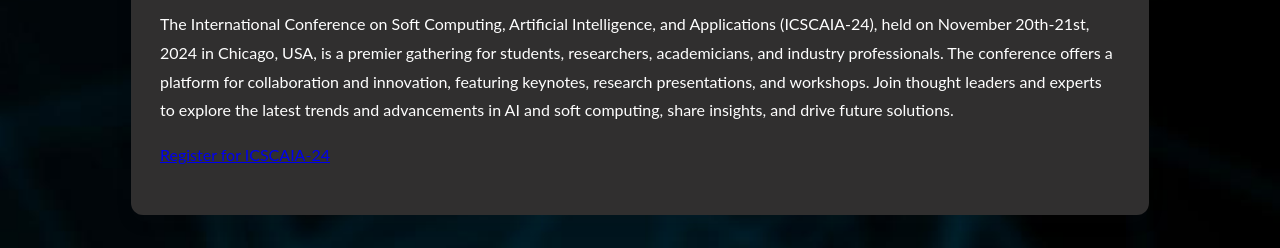
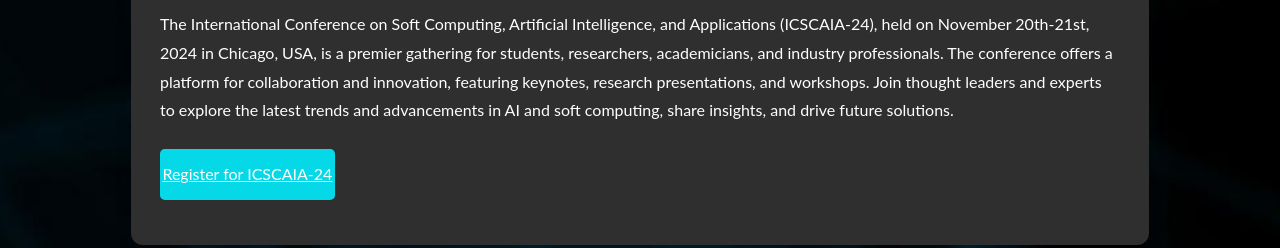
Before and after one commit to Spopli08/webdev_project2, a plain HTML site: page ai_conferences.html in a window 1280 px wide. Shown: the part 563-811 px from the top of the page. Drawn offline with Linux system fonts and the light colour scheme.

Commit message:
Added register class and button

```diff
--- a/ai_conferences.html
+++ b/ai_conferences.html
@@ -18,21 +18,21 @@
   <h2>1. International Conference on Soft Computing, Artificial Intelligence and Applications(ICSCAIA-24)</h2>
   <img src="media/ICSCAIA-24.png" alt="Banner for The International Conference on Soft Computing, Artificial Intelligence, and Applications on November 20th-21st. AI conference for studnets, researchers and industry professionals">
   <p>The International Conference on Soft Computing, Artificial Intelligence, and Applications (ICSCAIA-24), held on November 20th-21st, 2024 in Chicago, USA, is a premier gathering for students, researchers, academicians, and industry professionals. The conference offers a platform for collaboration and innovation, featuring keynotes, research presentations, and workshops. Join thought leaders and experts to explore the latest trends and advancements in AI and soft computing, share insights, and drive future solutions.</p>
-  <p><a href="https://researchfoundation.net/event/registration.php?id=2604936">Register for ICSCAIA-24</a></p>
+  <p><a href="https://researchfoundation.net/event/registration.php?id=2604936" class="register">Register for ICSCAIA-24</a></p>
   </section>
 
   <section class = "conferences">
   <h2>2. International Conference on Application of Artificial Intelligence and Internet of Things on Management, Science and Technology (ICAAIITMST-24)</h2>
   <img src="media/ICAAIITMST-24.png" alt="Banner for the International Conference on AI and IoT in Management, Science, and Technology 2024, showing event details and conference logo">
   <p>The International Conference on Application of Artificial Intelligence and Internet of Things on Management, Science, and Technology (ICAAIITMST-2024) is a conference about exploring the latest developments in AI and IoT and their impact on management, science, and technology. Held on December 30th-31st, 2024 in Chicago, USA, the conference will bring together over 500 participants, including students, academics, researchers, and industry professionals. Attendees will engage in keynote lectures, poster presentations, symposia, workshops, and networking opportunities. The event aims to bridge the gap between theory and practice, providing a platform for sharing research, discussing challenges, and advancing global progress in AI and IoT.</p>
-  <p><a href="https://iiter.org/conf/reg.php?id=2622129">Register for ICAAIITMST-24</a></p>
+  <p><a href="https://iiter.org/conf/reg.php?id=2622129" class="register">Register for ICAAIITMST-24 </a></p>
   </section>
 
   <section class = "conferences">
   <h2>3. International Conference on Business and Artificial Intelligence Technologies (ICBAIT-25)</h2>
   <img src="media/BUS.png" alt="Banner for International Conference on Business and AI Technologies 2025, showcasing AI in business applications">
   <p>The International Conference on Business and Artificial Intelligence Technologies (ICBAIT-25) will take place on March 6th-7th, 2025 in Chicago, USA, offering both in-person and virtual attendance options. Organized by the Atlantic Federation for Technical Education & Research (AFTER), this conference serves as a premier platform for professionals and academics to showcase the latest research and advancements in business and AI technologies. Attendees will have the opportunity to engage with expert panels, keynote speeches, and industry-driven presentations, while networking with global thought leaders.</p>
-  <p><a href="https://after.org.in/event/index.php?id=2759331">Register for ICBAIT-25</a></p>
+  <p><a href="https://after.org.in/event/index.php?id=2759331" class="register">Register for ICBAIT-25</a></p>
   </section>
 
 </body>
--- a/css/styles.css
+++ b/css/styles.css
@@ -148,3 +148,19 @@
   border-radius: 0.5em;
   margin-bottom: 1em;
 }
+
+.register {
+  display: inline-block;
+  background-color: #05d9e8;
+  color: white;
+  padding: 0.7em 0.15em;
+  font-size: 1rem;
+  text-align: center;
+  border-radius: 0.3em;
+  margin-top: 0.5em;
+  transition: background-color 0.3s ease;
+}
+
+.register:hover {
+  background-color: #03b9c6;
+}
```
